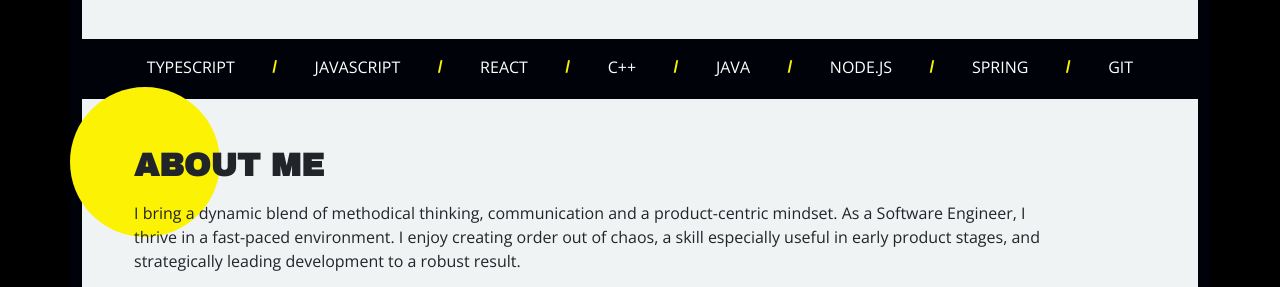
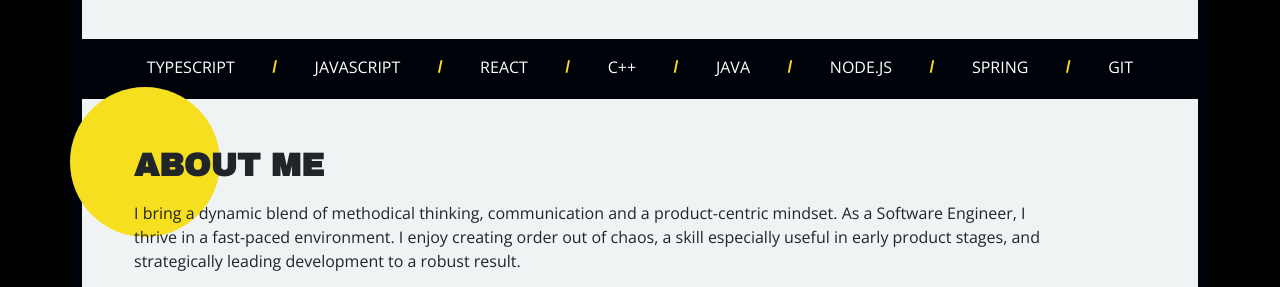
Before and after one commit to andreeadracovita/andreeadracovita.github.io, a React (Vite) app: page / in a window 1280 px wide. Shown: the part 363-650 px from the top of the page. Built offline with nearby package versions, Linux system fonts and the light colour scheme.

Commit message:
Update logo and accent color

```diff
--- a/src/App.css
+++ b/src/App.css
@@ -1,6 +1,6 @@
 :root {
-  --accent-color: #FBF303; /* yellow: #FBF303, spring teal: #0EA7A5 */
-  --light-grey: #C2C2C2;
+  --accent-color: #f6df1e; /* yellow: #fbf303, spring teal: #0ea7a5 */
+  --light-grey: #c2c2c2;
 }
 
 /* Fonts */
```
Also changed, not shown: public/logo-black.png, public/logo-yellow.png, 6 other files (tests, documents, lock files or other folders).
